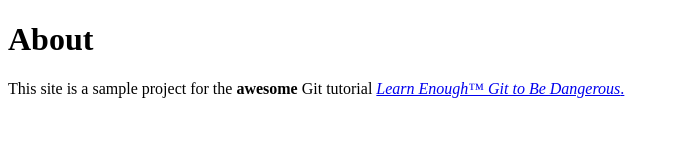
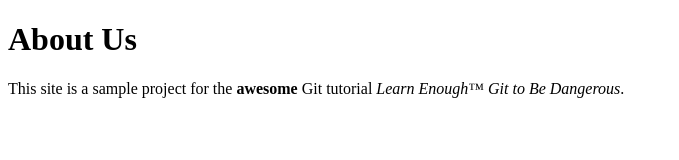
Before and after one commit to scdrace/website, a plain HTML site: page about.html in a window 1280 px wide. Shown: the whole page, without its empty margins (0-679 px from the left). Drawn offline with Linux system fonts and the light colour scheme.

Commit message:
Update top-level heading

```diff
--- a/about.html
+++ b/about.html
@@ -4,11 +4,10 @@
     <title>About Us</title>
   </head>
   <body>
-    <h1>About</h1>
+    <h1>About Us</h1>
     <p>
       This site is a sample project for the <strong>awesome</strong>
-      Git tutorial <a href=http://learnenough.com/git-tutorial">
-        <em>Learn Enough™ Git to Be Dangerous</em>.
+      Git tutorial <em>Learn Enough™ Git to Be Dangerous</em>.
     </p>
   </body>
 </html>
```
